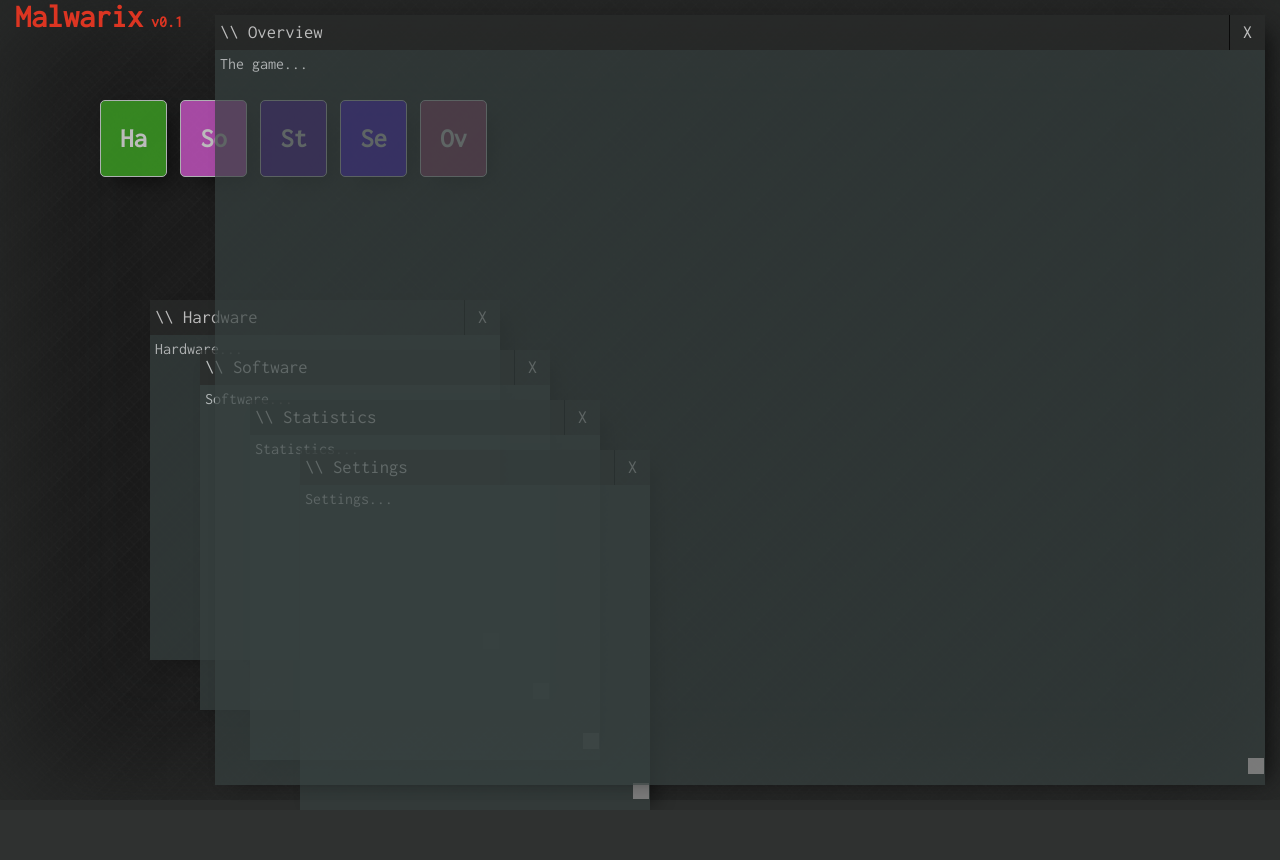
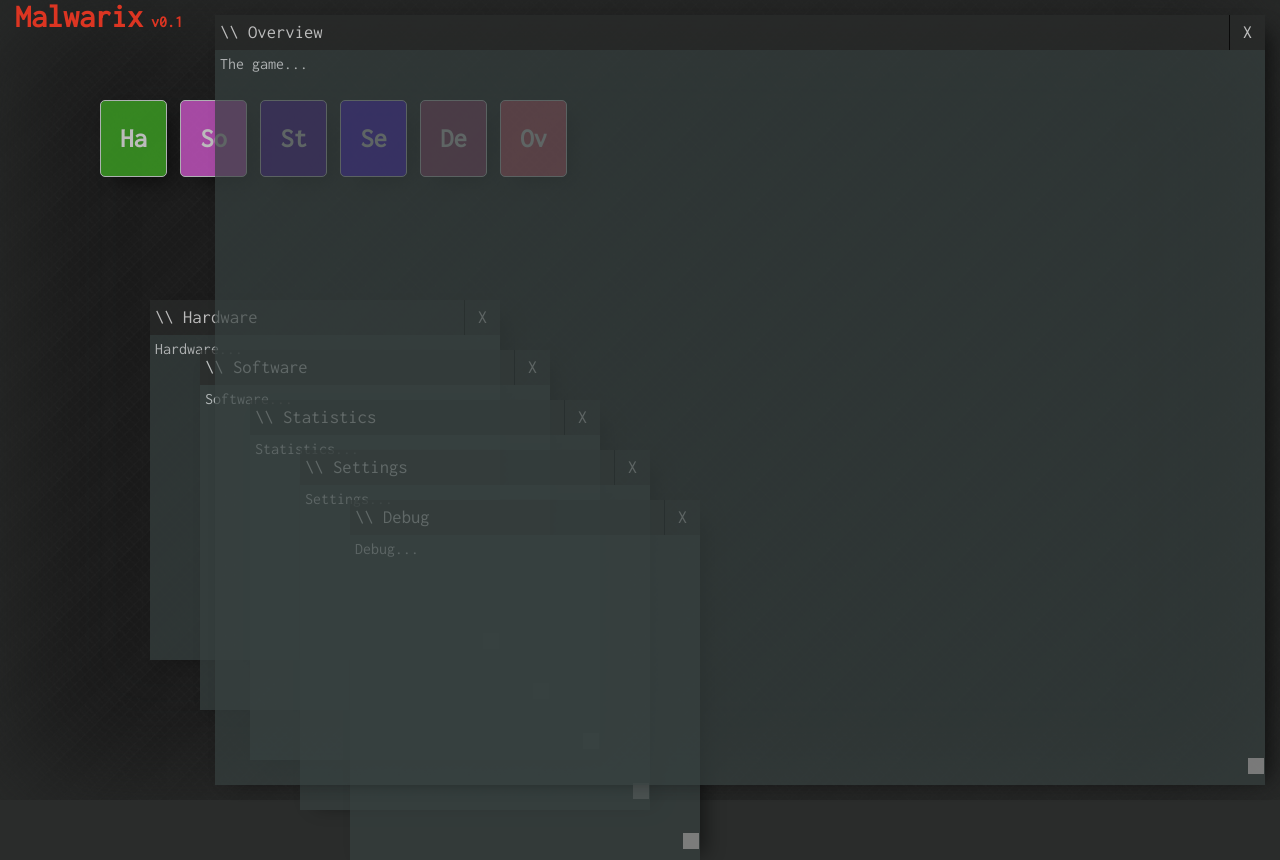
Before and after one commit to ahvonenj/afk-game-test, a PHP site: page / in a window 1280 px wide. Before the commit the page ends 805 px from the top, so only its background shows below. Run offline with PHP 8.4, Linux system fonts and the light colour scheme; some libraries are stand-ins or nearby versions; grey boxes are pictures that could not be loaded.

Commit message:
New virtual window for debugging

```diff
--- a/index.php
+++ b/index.php
@@ -88,6 +88,12 @@
 					</div>
 				</div>
 
+				<div class = "window" data-title = "Debug"  id = "window_debug">
+					<div class = "window_content">
+						Debug...
+					</div>
+				</div>
+
 				<div class = "window" data-title = "Overview" data-specialcase = "1" id = "window_overview">
 					<div class = "window_content">
 						The game...
```
